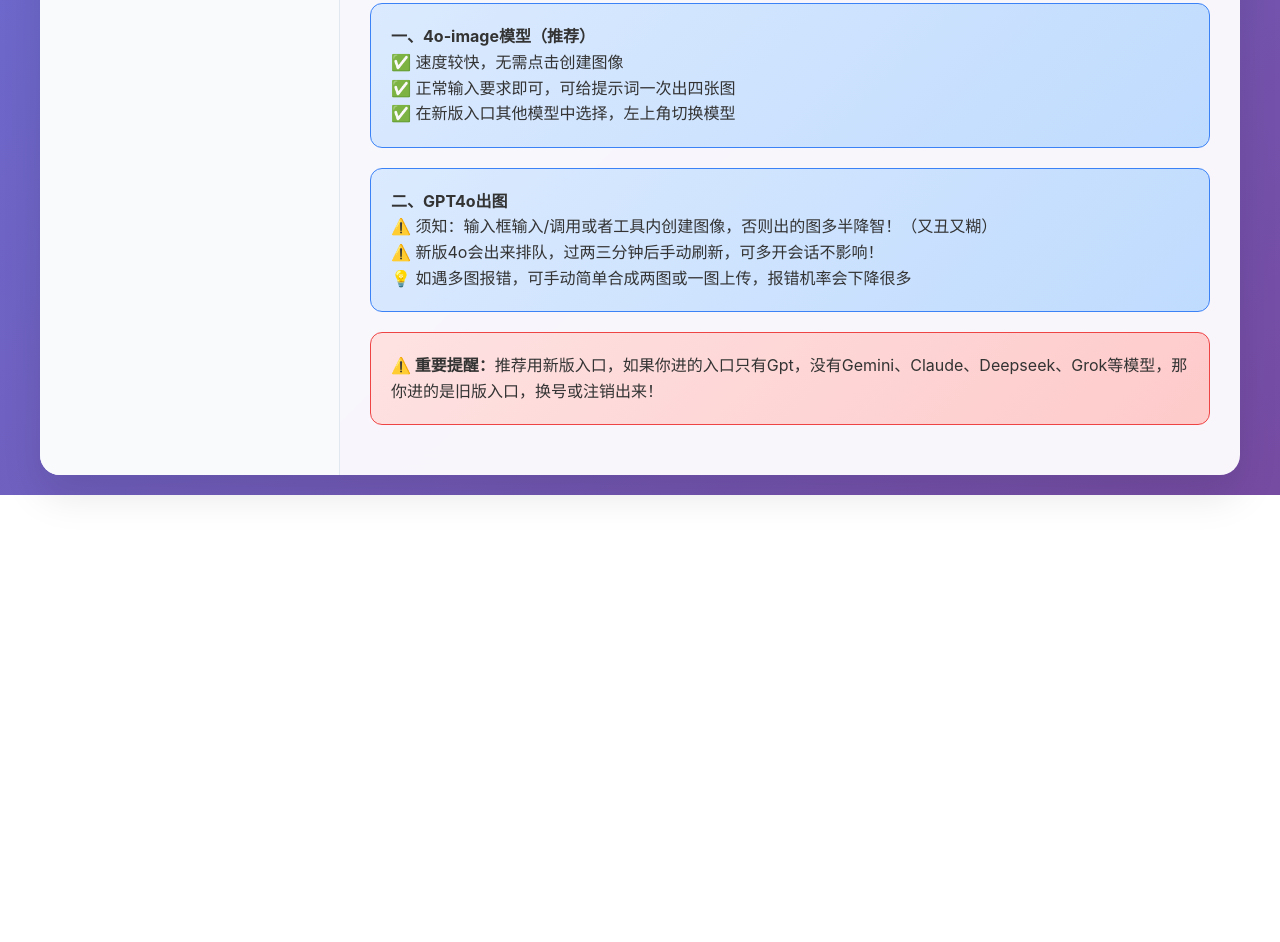
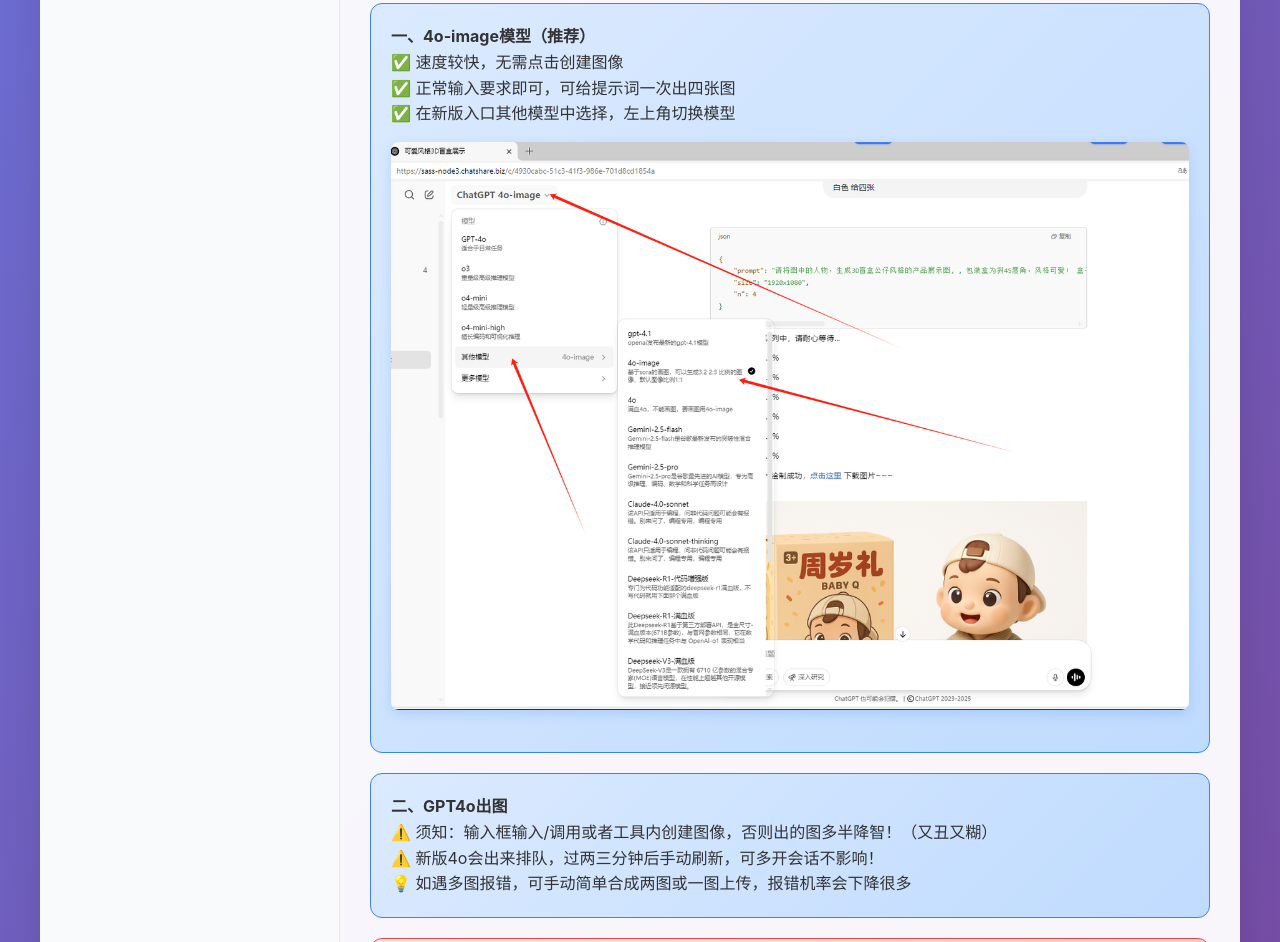
Before and after one commit to djswen116/chatshare.top, a plain HTML site: page help.html in a window 1280 px wide. Shown: the part 1356-2298 px from the top of the page. Before the commit the page ends 1851 px from the top, so only its background shows below. Drawn offline with Linux system fonts and the light colour scheme.

Commit message:
Update help.html

```diff
--- a/help.html
+++ b/help.html
@@ -636,6 +636,12 @@
                         <p>✅ 速度较快，无需点击创建图像</p>
                         <p>✅ 正常输入要求即可，可给提示词一次出四张图</p>
                         <p>✅ 在新版入口其他模型中选择，左上角切换模型</p>
+
+                        <div style="text-align: center; margin: 15px 0;">
+                            <img src="image/4oimage.png"
+                                 alt="4o-image模型使用说明"
+                                 style="max-width: 100%; height: auto; border-radius: 8px; box-shadow: 0 4px 12px rgba(59, 130, 246, 0.2);">
+                        </div>
                     </div>
 
                     <div class="info-box">
```
